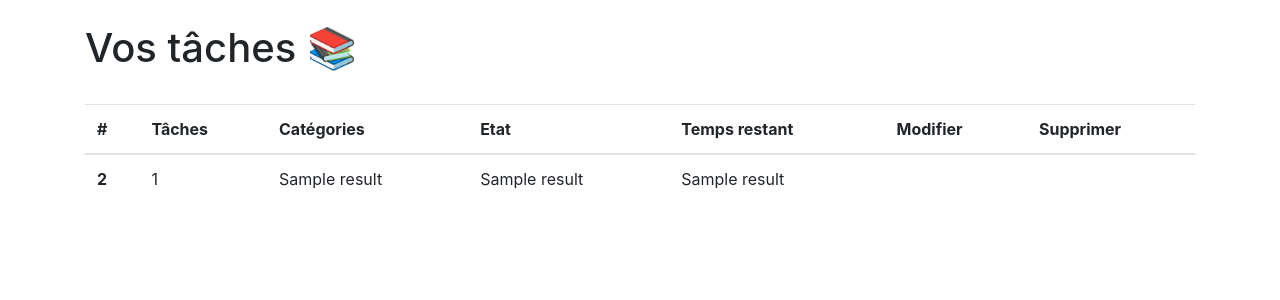
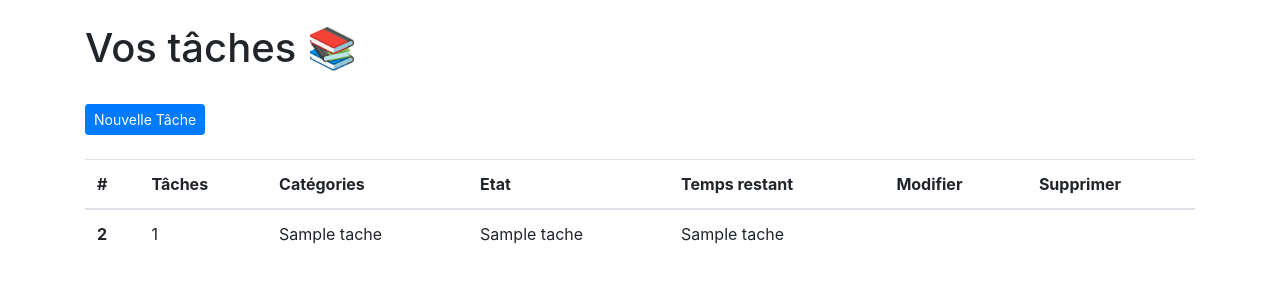
Before and after one commit to Kapoutaine/ToDoList, a Flask app: template templates/accueil.html in a window 1280 px wide. Shown: the part 56-356 px from the top of the page. Run offline with Flask 2, Linux system fonts and the light colour scheme; the template is opened without the code that fills it: most values are stand-ins (such as "Sample title", 1, 10 or a date in 2020); some libraries are stand-ins or nearby versions.

Commit message:
Update accueil.html

```diff
--- a/templates/accueil.html
+++ b/templates/accueil.html
@@ -5,7 +5,12 @@
 {% block contenu %}
     <h1>Vos tâches 📚</h1>
     <br>
-
+    <!-- Bouton pour déclencher l'action -->
+    <form action="/supprimer" method="POST">
+      <button type="submit" class="btn btn-primary btn-sm">Nouvelle Tâche</button>
+    </form>
+    <br>
+    <!-- Table pour afficher les tâches-->
     <table class="table table-hover">
     <thead>
       <tr>
@@ -19,13 +24,13 @@
       </tr>
     </thead>
     <tbody>
-    {% for i in results %}
+    {% for tache in results %}
     <tr>
       <th scope="row">{{ results.index(i) + 1 }}</th>
-      <td>{{ i[0] }}</td>
-      <td>{{ i[1] }}</td>
-      <td>{{ i[2] }}</td>
-      <td>{{ i[4] }}</td>
+      <td>{{ tache[0] }}</td>
+      <td>{{ tache[1] }}</td>
+      <td>{{ tache[2] }}</td>
+      <td>{{ tache[4] }}</td>
       <td></td>
       <td></td>
     </tr>
```
